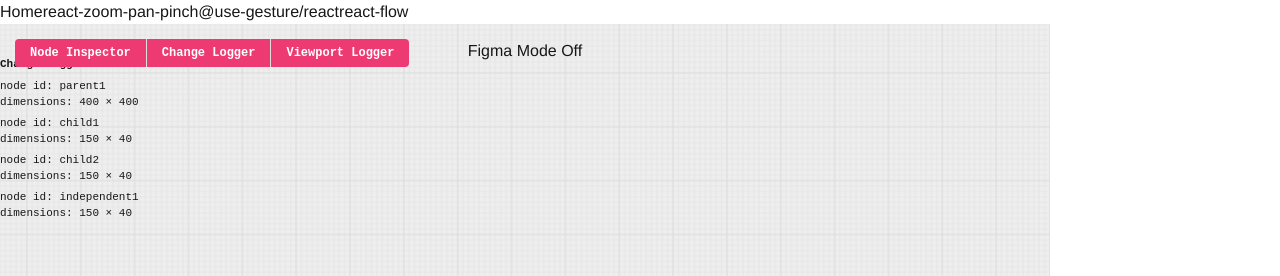
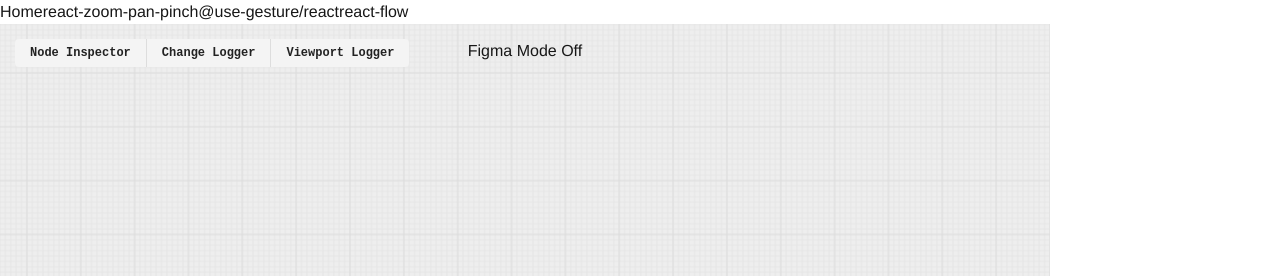
Before and after one commit to Orchemi/zoom-and-pan-poc-playground, a Next.js app: page /react-flow in a window 1280 px wide. Shown: the top 276 px of the page. Built offline with nearby package versions, Linux system fonts and the light colour scheme.

Commit message:
Feat: react-flow devtools 기본값 true -> false 설정

```diff
--- a/src/components/react-flow/devtools/Devtools.tsx
+++ b/src/components/react-flow/devtools/Devtools.tsx
@@ -14,9 +14,9 @@ import NodeInspector from "./NodeInspector";
 import ViewportLogger from "./ViewportLogger";
 
 export default function DevTools() {
-  const [nodeInspectorActive, setNodeInspectorActive] = useState(true);
-  const [changeLoggerActive, setChangeLoggerActive] = useState(true);
-  const [viewportLoggerActive, setViewportLoggerActive] = useState(true);
+  const [nodeInspectorActive, setNodeInspectorActive] = useState(false);
+  const [changeLoggerActive, setChangeLoggerActive] = useState(false);
+  const [viewportLoggerActive, setViewportLoggerActive] = useState(false);
 
   return (
     <div className="react-flow__devtools">
```
